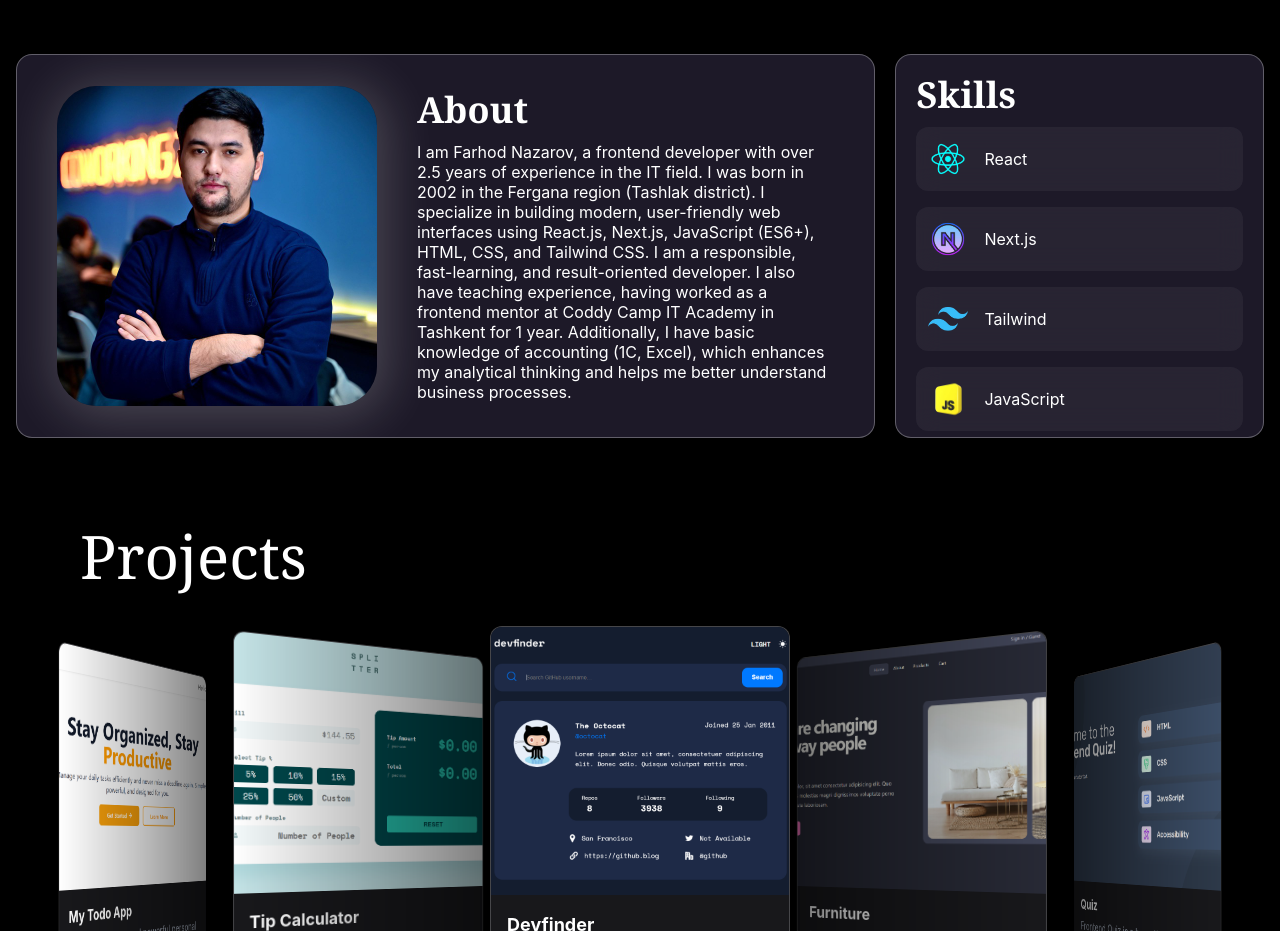
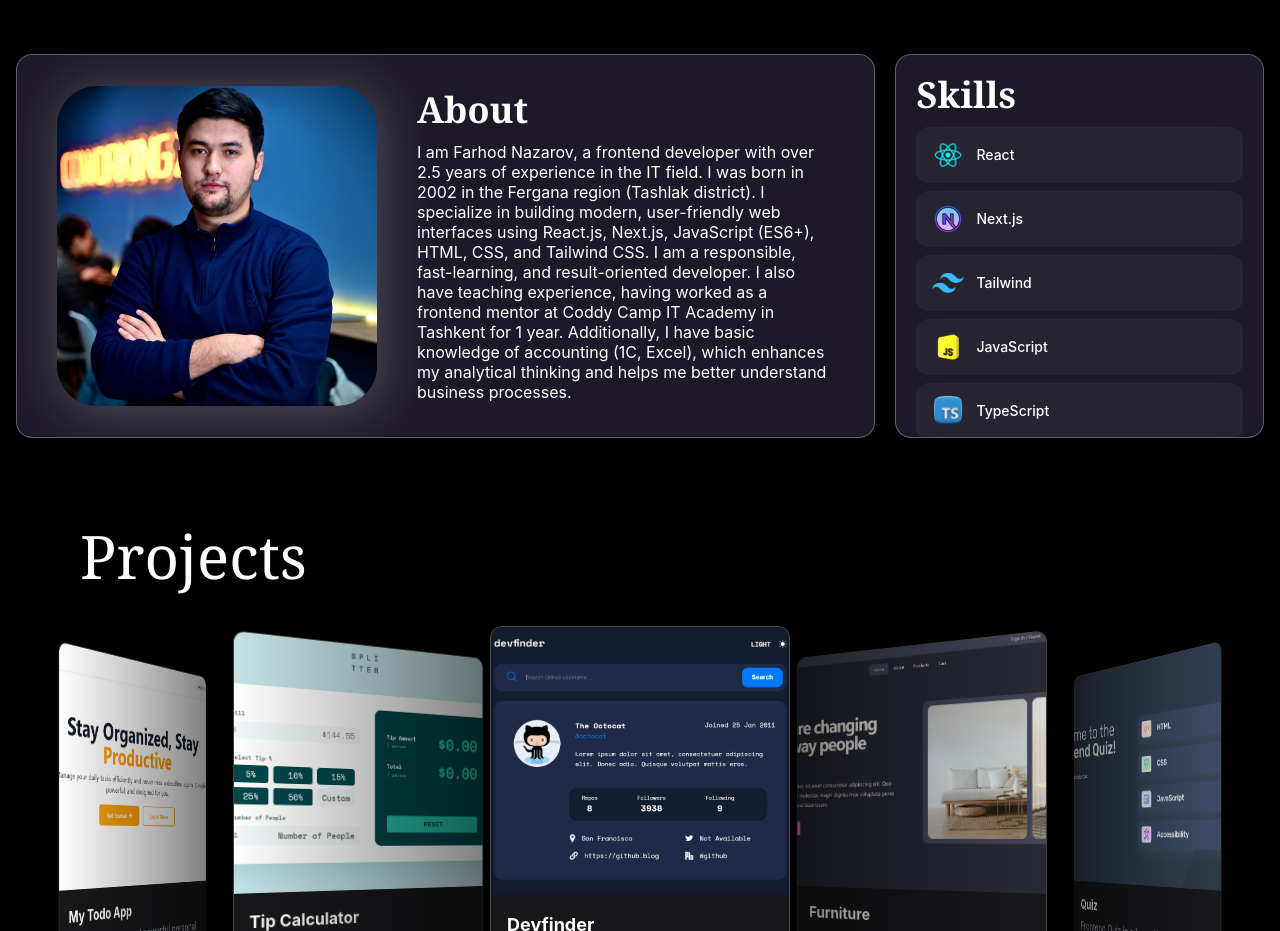
Before and after one commit to Farhodnazarov/farhod-nazarov, a Next.js app: page / in a window 1280 px wide. Shown: the part 720-1651 px from the top of the page. Built offline with nearby package versions, Linux system fonts and the light colour scheme; grey boxes are pictures that could not be loaded.

Commit message:
fixed skill section

```diff
--- a/src/components/Skills.jsx
+++ b/src/components/Skills.jsx
@@ -29,14 +29,13 @@
     },
     { name: "Node.js", img: "/node.png", link: "https://nodejs.org/en" },
     { name: "Git", img: "/git.svg", link: "https://git-scm.com/" },
-    { name: "Git Hub", img: "/gitHub.png", link: "https://github.com" },
+    { name: "GitHub", img: "/gitHub.png", link: "https://github.com" },
   ];
 
   const handleMouseMove = (e) => {
     const rect = cardRef.current.getBoundingClientRect();
     const x = e.clientX - rect.left;
     const y = e.clientY - rect.top;
-
     cardRef.current.style.setProperty("--x", `${x}px`);
     cardRef.current.style.setProperty("--y", `${y}px`);
   };
@@ -50,7 +49,7 @@
       transition={{ duration: 1 }}
       className="group relative mx-4 my-6 w-full cursor-pointer overflow-hidden rounded-2xl border border-white/30 bg-[#1D1928] p-5 sm:mx-6 lg:mr-4 lg:ml-0 lg:h-96 lg:w-[30%]"
     >
-      {/* 🔥 GREEN BORDER */}
+      {/* GREEN BORDER */}
       <div
         className="pointer-events-none absolute inset-0 rounded-2xl opacity-0 transition duration-300 group-hover:opacity-100"
         style={{
@@ -61,36 +60,39 @@
           WebkitMaskComposite: "xor",
           maskComposite: "exclude",
         }}
-      ></div>
+      />
 
-      {/* ✨ GREEN CURSOR LIGHT */}
+      {/* GREEN CURSOR LIGHT */}
       <div
         className="pointer-events-none absolute inset-0 rounded-2xl opacity-0 transition duration-300 group-hover:opacity-100"
         style={{
           background: `radial-gradient(220px circle at var(--x) var(--y), rgba(66, 245, 224,0.3), transparent 20%)`,
         }}
-      ></div>
+      />
+
       <p className="mb-3 font-serif text-4xl font-semibold">{t("Skills")}</p>
 
       <motion.ul
         initial={{ scale: 0.5, opacity: 0 }}
         whileInView={{ scale: 1, opacity: 1 }}
         transition={{ duration: 1 }}
-        className="lg:scrollbar-hide flex flex-wrap gap-4 pb-10 lg:h-80 lg:flex-col lg:flex-nowrap lg:overflow-y-scroll"
+        className="lg:scrollbar-hide flex flex-wrap gap-2 lg:h-80 lg:flex-col lg:flex-nowrap lg:overflow-y-scroll"
       >
         {mySkills.map((skill, i) => (
-          <li key={i}>
+          <li key={i} className="min-w-[45%] flex-1 lg:w-full lg:min-w-0">
             <Link
               target="_blank"
-              className="flex w-[45%] flex-col items-center justify-center gap-2 rounded-xl bg-white/5 p-3 text-center backdrop-blur-md transition hover:bg-white/10 sm:w-[30%] lg:w-full lg:flex-row lg:justify-start lg:gap-4 lg:text-left"
               href={skill.link}
+              className="flex w-full flex-row items-center gap-3 rounded-xl bg-white/5 px-4 py-3 backdrop-blur-md transition hover:bg-white/10"
             >
               <img
                 src={skill.img}
                 alt={skill.name}
-                className="h-10 w-10 object-contain"
+                className="h-8 w-8 object-contain"
               />
-              <p className="text-xs sm:text-sm md:text-base">{skill.name}</p>
+              <p className="text-sm font-medium whitespace-nowrap">
+                {skill.name}
+              </p>
             </Link>
           </li>
         ))}
```
